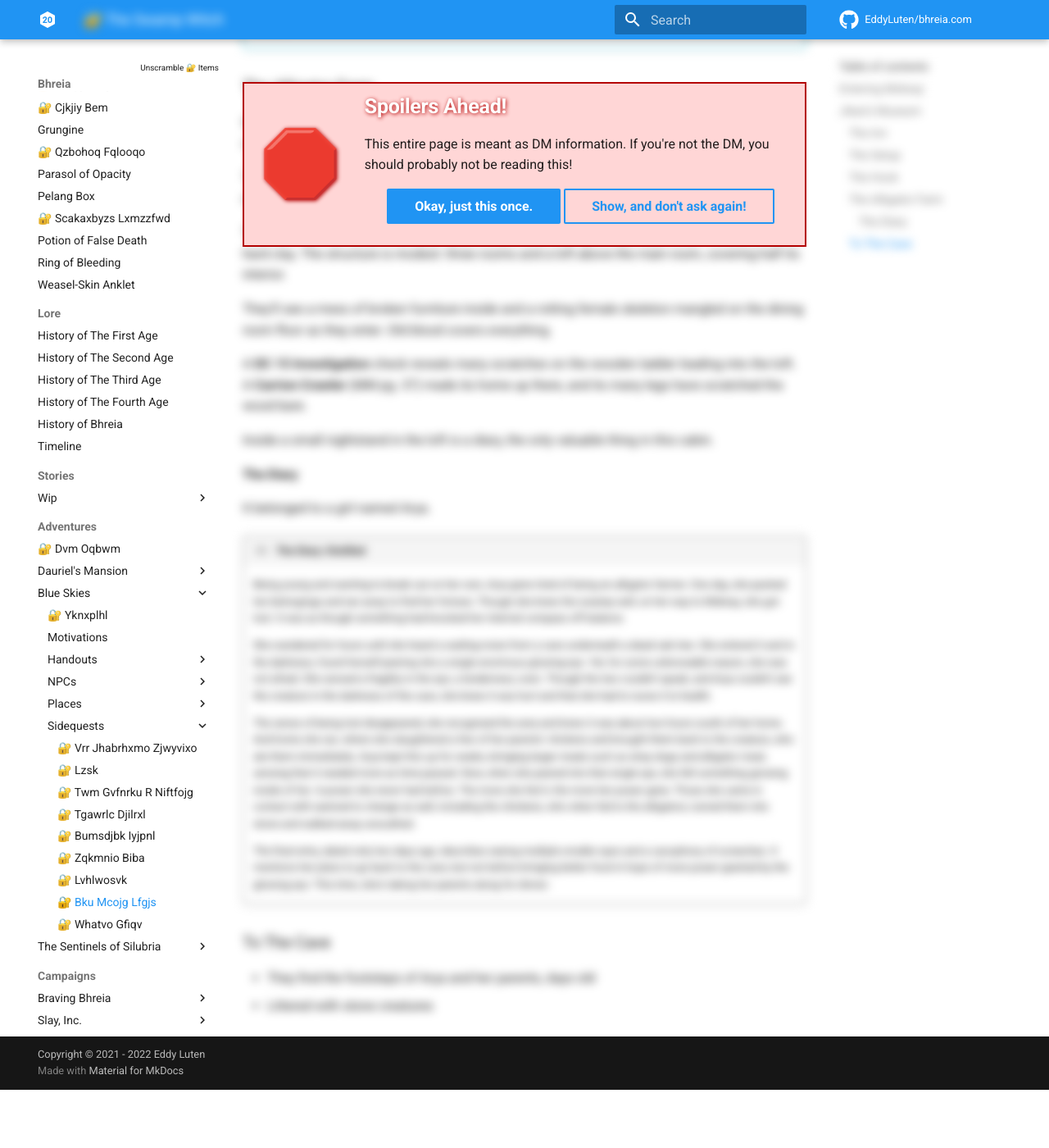
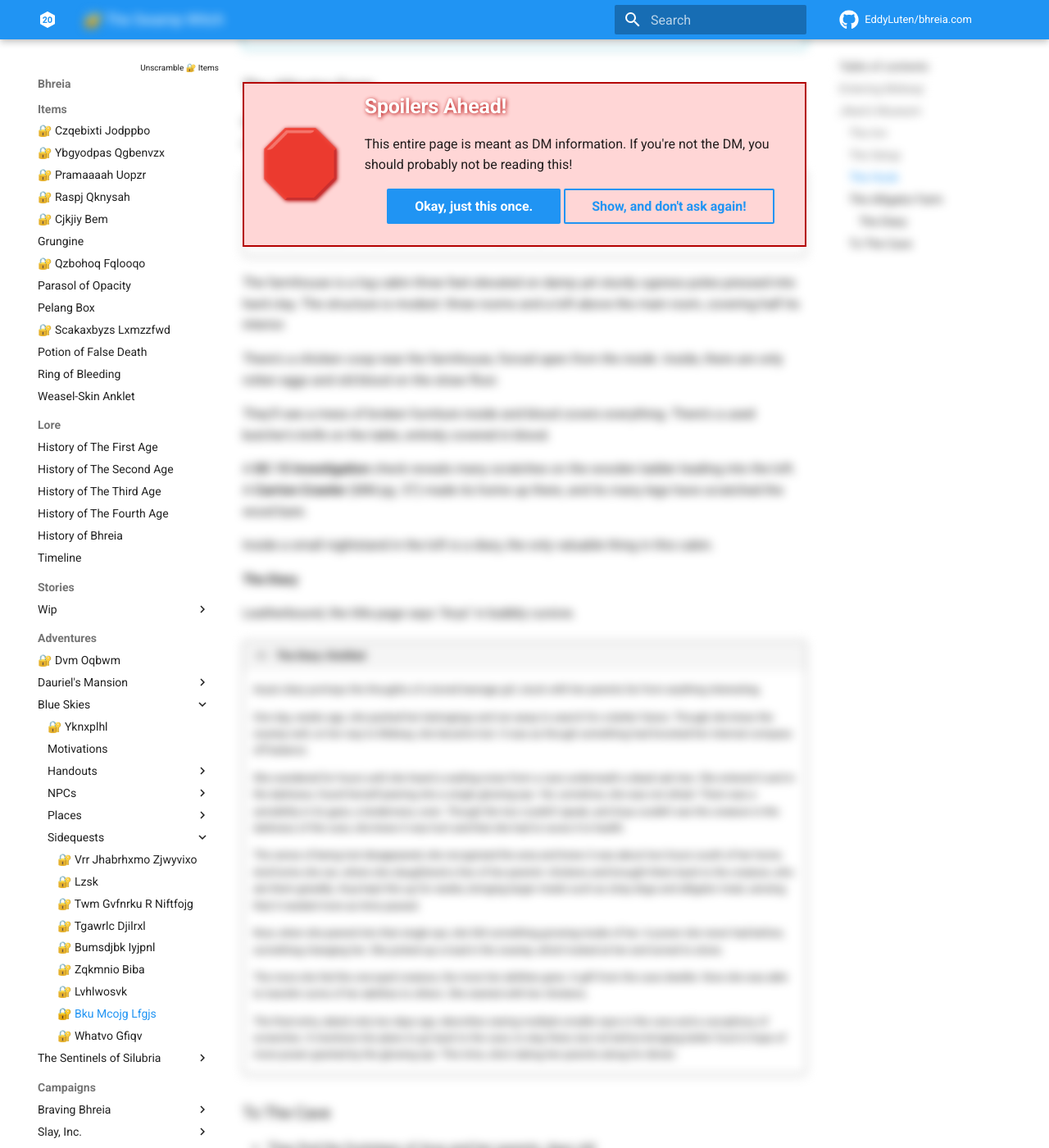
Before and after one commit to EddyLuten/bhreia.com, an MkDocs documentation site: the page built from docs/adventures/blue-skies/sidequests/swamp-witch.md, in a window 1280 px wide and 1400 px high, scrolled down 2393 px. Shown: the whole window at 82% size. Built offline with MkDocs 1.6.1 and Material for MkDocs 9.7.7, drawn with Linux system fonts in a browser that asks for light colours; comment, search, counter and statistics services are not loaded; before the commit the page ends 3722 px from its top, so only the background shows below that.

Commit message:
S25 Prep

```diff
--- a/docs/adventures/blue-skies/sidequests/swamp-witch.md
+++ b/docs/adventures/blue-skies/sidequests/swamp-witch.md
@@ -73,11 +73,14 @@
 
 When the adventurers come upon the alligator farm, a terrible stench overwhelms them. The captive alligators died from starvation and lay rotting in their pens.
 
-There's a chicken coop near the farmhouse, forced open *from the inside*. Inside, there are only rotten eggs and old blood on the straw floor.
+!!! quote "Flavor Text"
+    Standing at the gate of the alligator farm, you can see a cloud of black flies swarming around the six pens lining the walkway leading up to a log cabin. Its front door swings slowly in the breeze.
 
 The farmhouse is a log cabin three feet elevated on damp yet sturdy cypress poles pressed into hard clay. The structure is modest: three rooms and a loft above the main room, covering half its interior.
 
-They'll see a mess of broken furniture inside and a rotting female skeleton mangled on the dining room floor as they enter. Old blood covers everything.
+There's a chicken coop near the farmhouse, forced open *from the inside*. Inside, there are only rotten eggs and old blood on the straw floor.
+
+They'll see a mess of broken furniture inside and blood covers everything. There's a used butcher's knife on the table, entirely covered in blood.
 
 A **DC 15 Investigation** check reveals many scratches on the wooden ladder leading into the loft. A **Carrion Crawler** (MM pg. 37) made its home up there, and its many legs have scratched the wood bare.
 
@@ -85,16 +88,22 @@
 
 #### The Diary
 
-It belonged to a girl named Arya.
+Leatherbound, the title page says "Arya" in bubbly cursive.
 
 !!! quote "The Diary: Distilled"
-    Being young and wanting to break out on her own, Arya grew tired of being an alligator farmer. One day, she packed her belongings and ran away to find her fortune. Though she knew the swamp well, on her way to Midway, she got lost. It was as though something had knocked her internal compass off balance.
+    Arya's diary portrays the thoughts of a bored teenage girl, stuck with her parents far from anything interesting.
 
-    She wandered for hours until she heard a wailing noise from a cave underneath a dead oak tree. She entered it and in the darkness, found herself peering into a single enormous glowing eye. Yet, for some unknowable reason, she was not afraid. She sensed a fragility in the eye, a tenderness, even. Though the two couldn't speak, and Arya couldn't see the creature in the darkness of the cave, she knew it was hurt and that she had to nurse it to health.
+    One day, weeks ago, she packed her belongings and ran away to search for a better future. Though she knew the swamp well, on her way to Midway, she became lost. It was as though something had knocked her internal compass off balance.
 
-    The sense of being lost disappeared, she recognized the area and knew it was about two hours south of her home. And home she ran, where she slaughtered a few of her parents' chickens and brought them back to the creature, who ate them immediately. Arya kept this up for weeks, bringing larger meals such as stray dogs and alligator meat, sensing that it needed more as time passed. Now, when she peered into that single eye, she felt something growing inside of her. A power she never had before. The more she fed it, the more her power grew. Those she came in contact with seemed to change as well, including the chickens, who when fed to the alligators, turned them into stone and walked away unscathed.
+    She wandered for hours until she heard a wailing noise from a cave underneath a dead oak tree. She entered it and in the darkness, found herself peering into a single glowing eye. Yet, somehow, she was not afraid. There was a sensibility in its gaze, a tenderness, even. Though the two couldn't speak, and Arya couldn't see the creature in the darkness of the cave, she knew it was hurt and that she had to nurse it to health.
 
-    The final entry, dated only two days ago, describes seeing multiple smaller eyes and a cacophony of screeches. It mentions her plans to go back to the cave, but not before bringing better food in hope of more power granted by the glowing eye. This time, she's taking her parents along for dinner.
+    The sense of being lost disappeared, she recognized the area and knew it was about two hours south of her home. And home she ran, where she slaughtered a few of her parents' chickens and brought them back to the creature, who ate them greedily. Arya kept this up for weeks, bringing larger meals such as stray dogs and alligator meat, sensing that it needed more as time passed.
+
+    Now, when she peered into that single eye, she felt something growing inside of her. A power she never had before, something changing her. She picked up a toad in the swamp, which looked at her and turned to stone.
+
+    The more she fed the one-eyed creature, the more her abilities grew. A gift from the cave dweller. Now she was able to transfer some of her abilities to others. She started with her chickens.
+
+    The final entry, dated only two days ago, describes seeing multiple smaller eyes in the cave and a cacophony of screeches. It mentions her plans to go back to the cave, to stay there, but not before bringing better food in hope of more power granted by the glowing eye. This time, she's taking her parents along for dinner.
 
 ### To The Cave
 
```
Also changed, not shown: docs/campaigns/braving-bhreia/interviews.md (+4 -1 lines), docs/campaigns/braving-bhreia/plans/plan-25.md (added, +14 -0 lines), docs/campaigns/braving-bhreia/sessions/session-24.md (added, +33 -0 lines).
